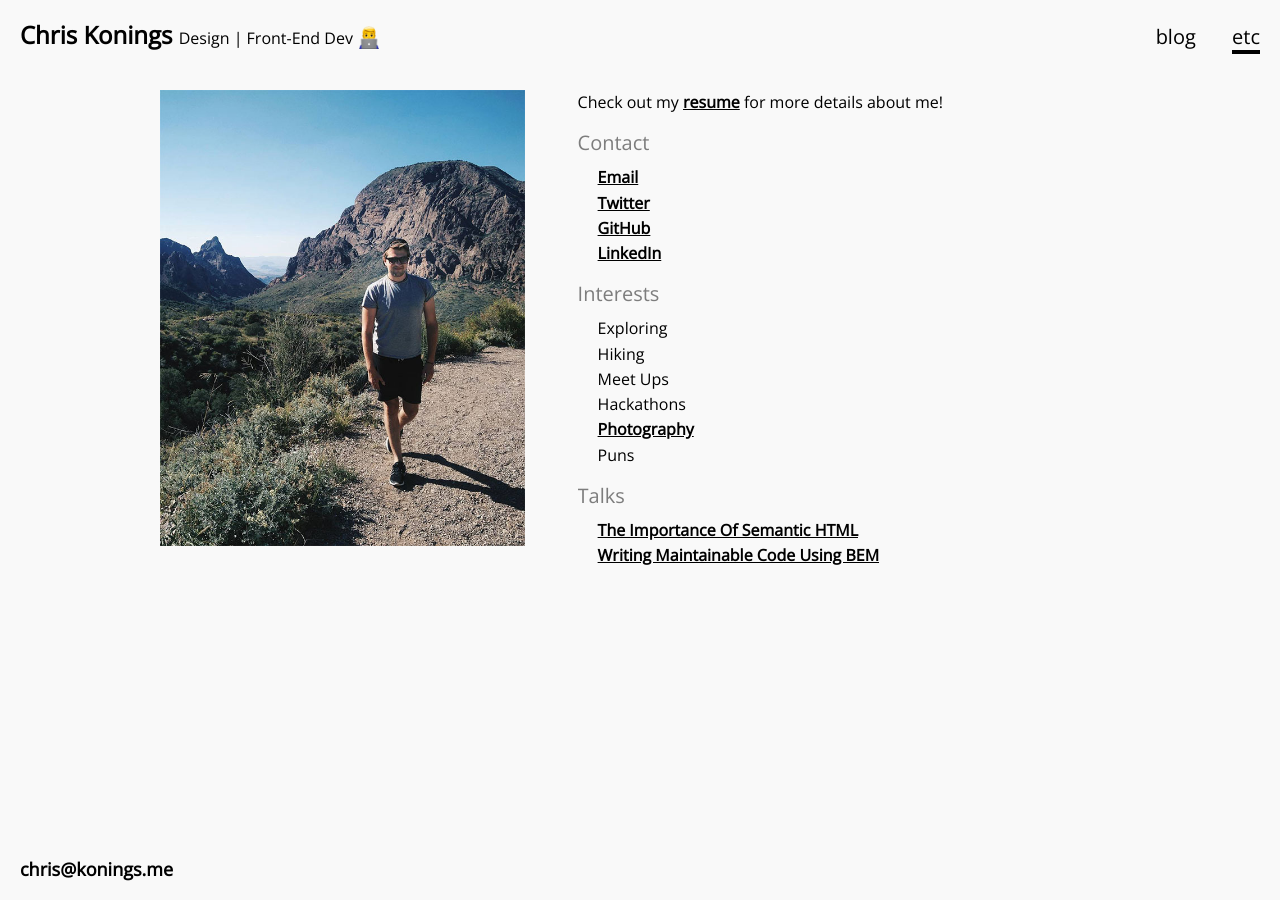
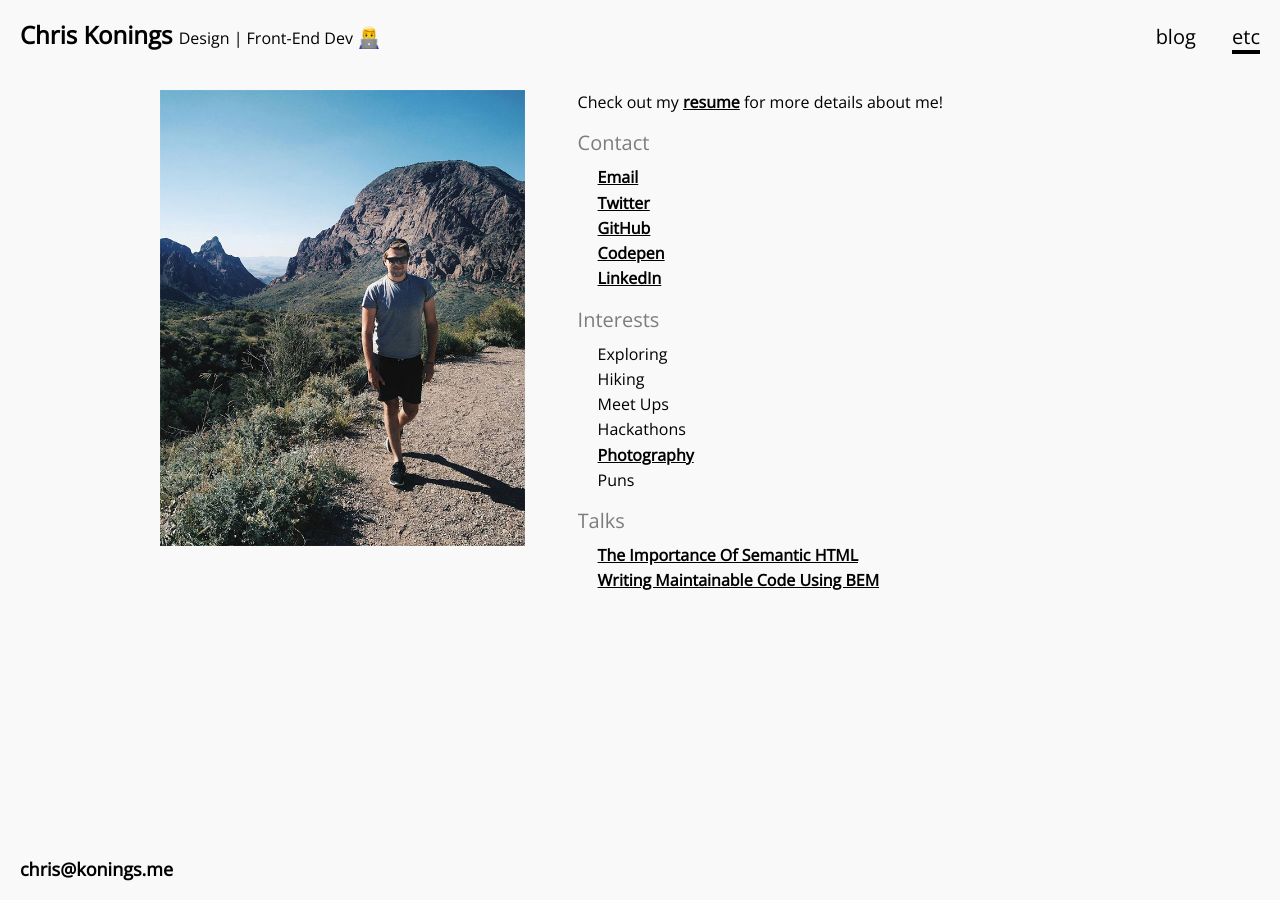
Before and after one commit to chriskonings/chriskonings.github.io, a Jekyll site: the page built from about/index.html, in a window 1280 px wide. Built offline with Jekyll 4.4.1, drawn with Linux system fonts in a browser that asks for light colours.

Commit message:
Added codepen to about

```diff
--- a/about/index.html
+++ b/about/index.html
@@ -17,6 +17,7 @@ date: 2012-04-06 21:35
         <li><a class="margin-xs margin-no-top" href="mailto:chris.konings.me" title="IBM Design">Email</a></li>
         <li><a class="margin-xs margin-no-top" href="http://twitter.com/chriskonings" title="Twitter" target="_blank">Twitter</a></li>
         <li><a class="margin-xs margin-no-top" href="http://github.com/chriskonings" title="Twitter" target="_blank">GitHub</a></li>
+        <li><a class="margin-xs margin-no-top" href="http://codepen.io/chriskonings/s" title="Codepen" target="_blank">Codepen</a></li>
         <li><a class="margin-xs margin-no-top" href="https://www.linkedin.com/pub/chris-konings/35/ba2/664" title="Twitter" target="_blank">LinkedIn</a></li>
       </ul>
     </div>
```
